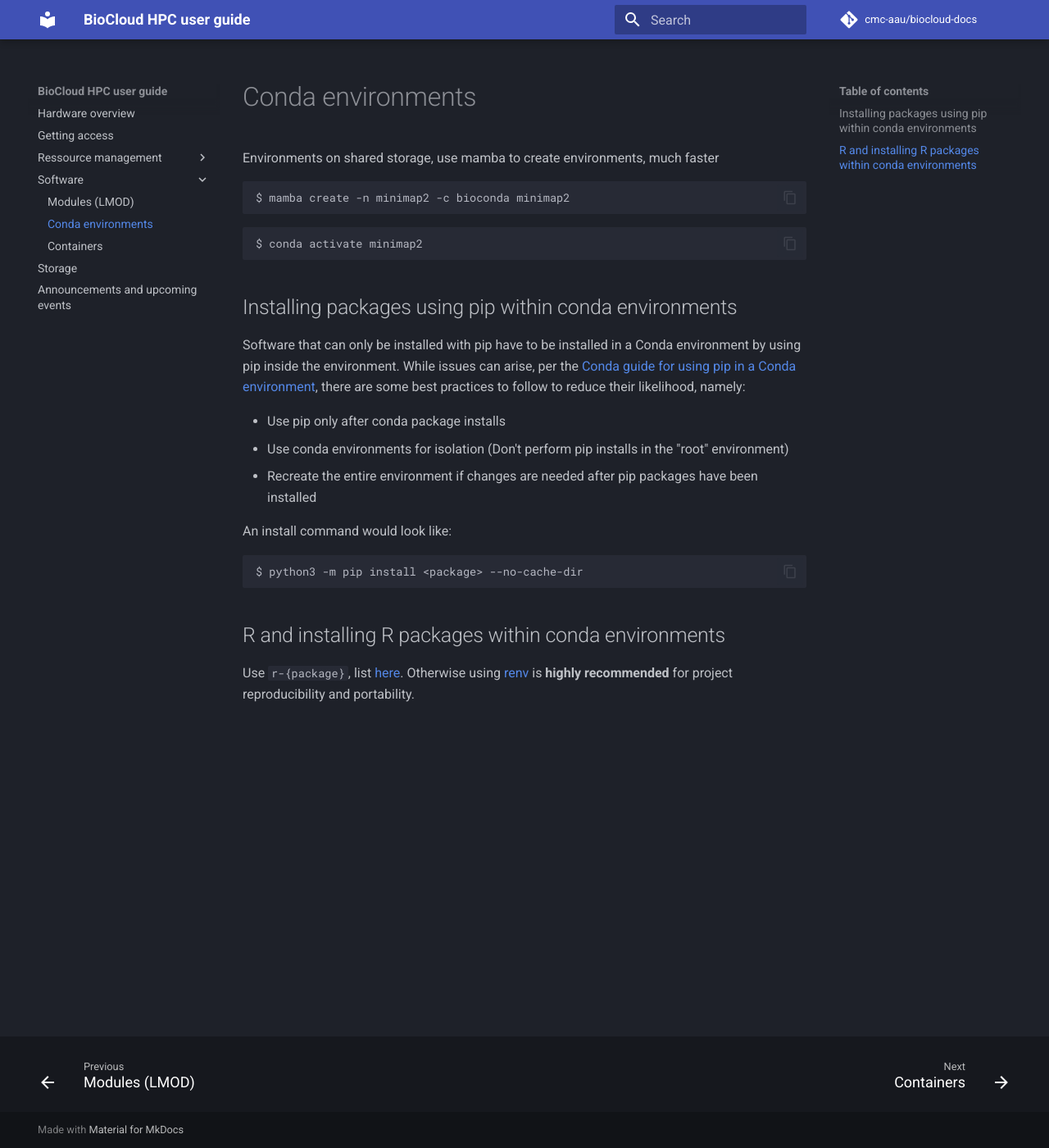
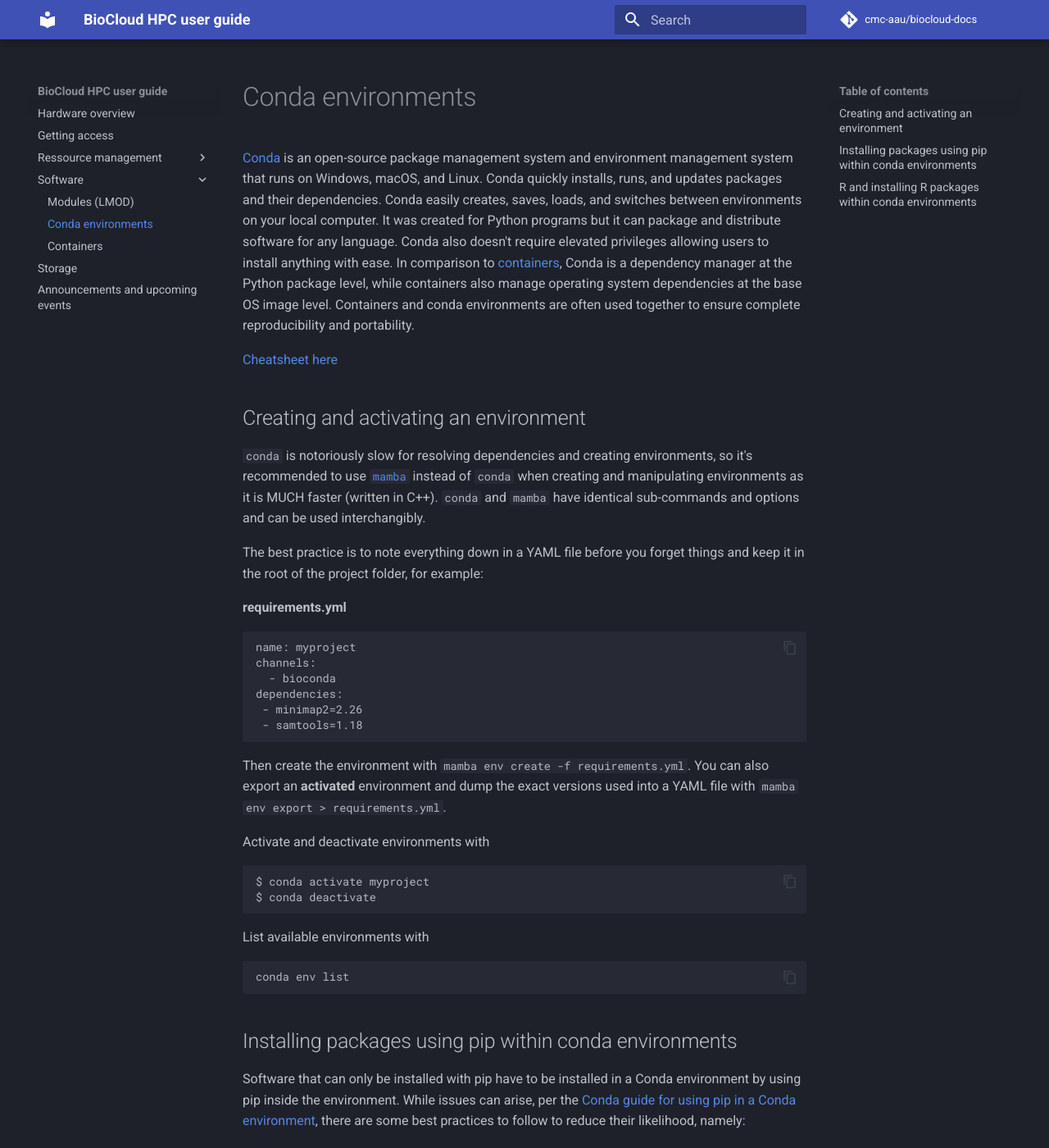
Before and after one commit to cmc-aau/hpc-docs, an MkDocs documentation site: the page built from docs/software/conda.md, in a window 1280 px wide and 1400 px high. Shown: the whole window at 82% size. Built offline with MkDocs 1.6.1 and Material for MkDocs 9.7.7, drawn with Linux system fonts in a browser that asks for light colours; comment, search, counter and statistics services are not loaded.

Commit message:
conda/container additions

````diff
--- a/docs/software/conda.md
+++ b/docs/software/conda.md
@@ -1,11 +1,34 @@
 # Conda environments
-Environments on shared storage, use mamba to create environments, much faster
+[Conda](https://docs.conda.io/projects/conda/en/latest/) is an open-source package management system and environment management system that runs on Windows, macOS, and Linux. Conda quickly installs, runs, and updates packages and their dependencies. Conda easily creates, saves, loads, and switches between environments on your local computer. It was created for Python programs but it can package and distribute software for any language. Conda also doesn't require elevated privileges allowing users to install anything with ease. In comparison to [containers](containers.md), Conda is a dependency manager at the Python package level, while containers also manage operating system dependencies at the base OS image level. Containers and conda environments are often used together to ensure complete reproducibility and portability.
+
+[Cheatsheet here](https://docs.conda.io/projects/conda/en/latest/_downloads/843d9e0198f2a193a3484886fa28163c/conda-cheatsheet.pdf)
+
+## Creating and activating an environment
+`conda` is notoriously slow for resolving dependencies and creating environments, so it's recommended to use [`mamba`](https://mamba.readthedocs.io/en/latest/) instead of `conda` when creating and manipulating environments as it is MUCH faster (written in C++). `conda` and `mamba` have identical sub-commands and options and can be used interchangibly.
+
+The best practice is to note everything down in a YAML file before you forget things and keep it in the root of the project folder, for example:
+
+**requirements.yml**
 ```
-$ mamba create -n minimap2 -c bioconda minimap2
+name: myproject
+channels:
+  - bioconda
+dependencies:
+ - minimap2=2.26
+ - samtools=1.18
 ```
 
+Then create the environment with `mamba env create -f requirements.yml`. You can also export an **activated** environment and dump the exact versions used into a YAML file with `mamba env export > requirements.yml`.
+
+Activate and deactivate environments with
 ```
-$ conda activate minimap2
+$ conda activate myproject
+$ conda deactivate
+```
+
+List available environments with
+```
+conda env list
 ```
 
 ## Installing packages using pip within conda environments
````
Also changed, not shown: docs/software/containers.md (+2 -3 lines).
